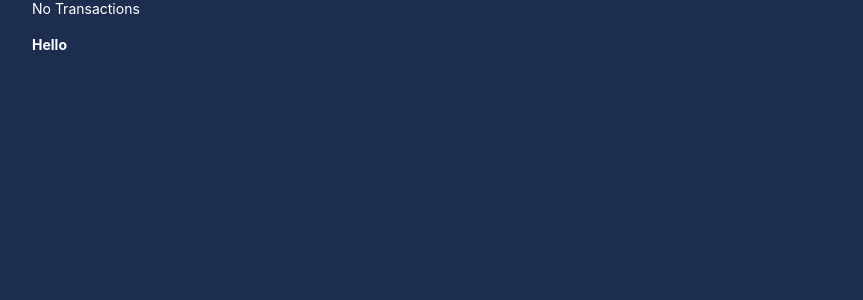
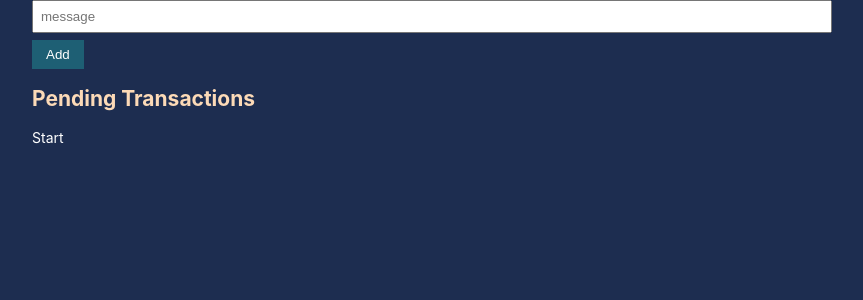
Before and after one commit to storiaca/mobx2021, a Next.js app: page / in a window 1280 px wide. Shown: the top 300 px of the page, without its empty margins (208-1071 px from the left). Built offline with nearby package versions, Linux system fonts and the light colour scheme.

Commit message:
Create Transaction (Form)

```diff
--- a/pages/index.tsx
+++ b/pages/index.tsx
@@ -5,9 +5,34 @@ import { useStore } from "src/store";
 const Home: FC = () => {
   return (
     <main>
+      <Form />
       <Transactions />
-      <h4>Hello</h4>
     </main>
+  );
+};
+
+const Form: FC = () => {
+  const store = useStore();
+  const [message, setMessage] = useState("");
+
+  return (
+    <form
+      onSubmit={(e) => {
+        e.preventDefault();
+
+        store.addTransaction(message);
+        setMessage("");
+      }}
+    >
+      <input
+        type="text"
+        value={message}
+        onChange={(e) => setMessage(e.target.value)}
+        placeholder="message"
+        required
+      />
+      <button type="submit">Add</button>
+    </form>
   );
 };
 
--- a/src/store.tsx
+++ b/src/store.tsx
@@ -9,7 +9,7 @@ interface IBLock {
 
 class BlockchainStore {
   blocks: Array<IBLock> = [];
-  transactions: Array<string> = [];
+  transactions: Array<string> = ["Start"];
 
   constructor() {
     makeAutoObservable(this);
@@ -21,15 +21,13 @@ class BlockchainStore {
 }
 const StoreContext = createContext<BlockchainStore>(new BlockchainStore());
 
-const StoreProvider: FC<{store: BlockchainStore}> = ({store, children}) => {
+const StoreProvider: FC<{ store: BlockchainStore }> = ({ store, children }) => {
   return (
-    <StoreContext.Provider value={store}>
-      {children}
-    </StoreContext.Provider>
-  )
-}
+    <StoreContext.Provider value={store}>{children}</StoreContext.Provider>
+  );
+};
 
 const useStore = () => {
-  return useContext(StoreContext)
-}
-export {BlockchainStore, StoreProvider, useStore};
+  return useContext(StoreContext);
+};
+export { BlockchainStore, StoreProvider, useStore };
```
